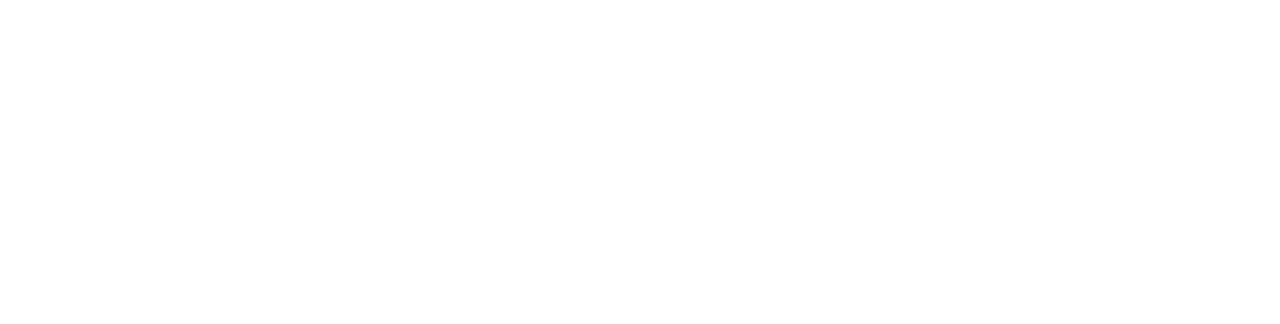
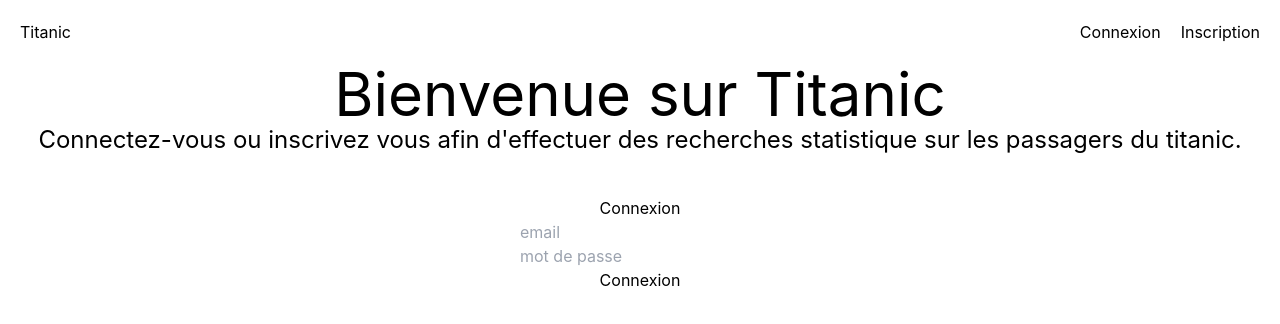
Before and after one commit to MatteoFar/Titanic_front, a React (Vite) app: page / in a window 1280 px wide. Shown: the top 324 px of the page. Built offline with nearby package versions, Linux system fonts and the light colour scheme.

Commit message:
adding v1 for homepage

```diff
--- a/src/App.css
+++ b/src/App.css
@@ -1,4 +1,4 @@
-#root {
+/* #root {
   max-width: 1280px;
   margin: 0 auto;
   padding: 2rem;
@@ -38,4 +38,4 @@
 
 .read-the-docs {
   color: #888;
-}
+} */
--- a/src/App.jsx
+++ b/src/App.jsx
@@ -1,7 +1,18 @@
+import React from "react";
+import { Routes, Route, BrowserRouter } from "react-router-dom";
+import Home from "./screens/home";
 import "./App.css";
+import HeaderComponent from "./component/header";
 
 function App() {
-  return <div className="App"></div>;
+  return (
+    <BrowserRouter>
+      <HeaderComponent />
+      <Routes>
+        <Route path="/" element={<Home />} />
+      </Routes>
+    </BrowserRouter>
+  );
 }
 
 export default App;
--- /dev/null
+++ b/src/component/header/index.jsx
@@ -0,0 +1,15 @@
+import React from "react";
+
+export default function HeaderComponent() {
+  return (
+    <div className={"flex bg-red space-x-80 justify-between p-5 items-center"}>
+      <div className="flex">
+        <h1 className="">Titanic</h1>
+      </div>
+      <div className="flex items-center">
+        <h1 className="mr-5">Connexion</h1>
+        <h1 className="">Inscription</h1>
+      </div>
+    </div>
+  );
+}
--- a/src/index.css
+++ b/src/index.css
@@ -9,8 +9,8 @@
   font-weight: 400;
 
   color-scheme: light dark;
-  color: rgba(255, 255, 255, 0.87);
-  background-color: #242424;
+  /* color: rgba(255, 255, 255, 0.87); */
+  background-color: rgb(255, 255, 255);
 
   font-synthesis: none;
   text-rendering: optimizeLegibility;
@@ -19,7 +19,7 @@
   -webkit-text-size-adjust: 100%;
 }
 
-a {
+/* a {
   font-weight: 500;
   color: #646cff;
   text-decoration: inherit;
@@ -71,4 +71,4 @@ button:focus-visible {
   button {
     background-color: #f9f9f9;
   }
-}
+} */
--- /dev/null
+++ b/src/screens/home/index.jsx
@@ -0,0 +1,25 @@
+import React from "react";
+
+export default function LoginScreen() {
+  return (
+    <div>
+      <div className="flex-col justify-center text-center">
+        <h1 className="text-6xl">Bienvenue sur Titanic</h1>
+        <h4 className="text-2xl">
+          Connectez-vous ou inscrivez vous afin d'effectuer des recherches
+          statistique sur les passagers du titanic.
+        </h4>
+        <div className="w-1/4 m-auto p-10">
+          <h5>Connexion</h5>
+          <form>
+            <div className="flex flex-col">
+              <input type="text" placeholder="email" />
+              <input type="text" placeholder="mot de passe" />
+            </div>
+            <button type="submit">Connexion</button>
+          </form>
+        </div>
+      </div>
+    </div>
+  );
+}
```
Also changed, not shown: src/screens/login/index.jsx (deleted).
